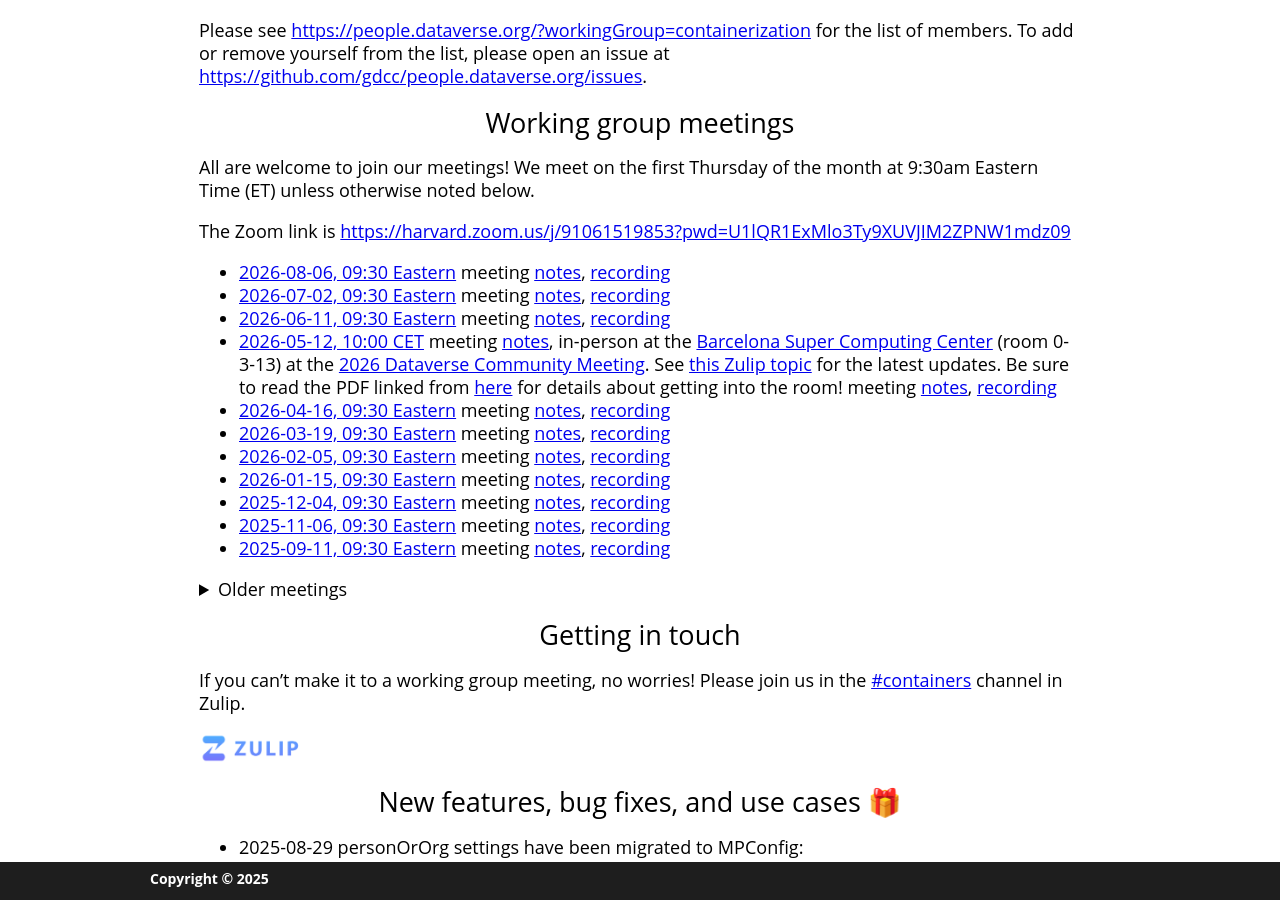
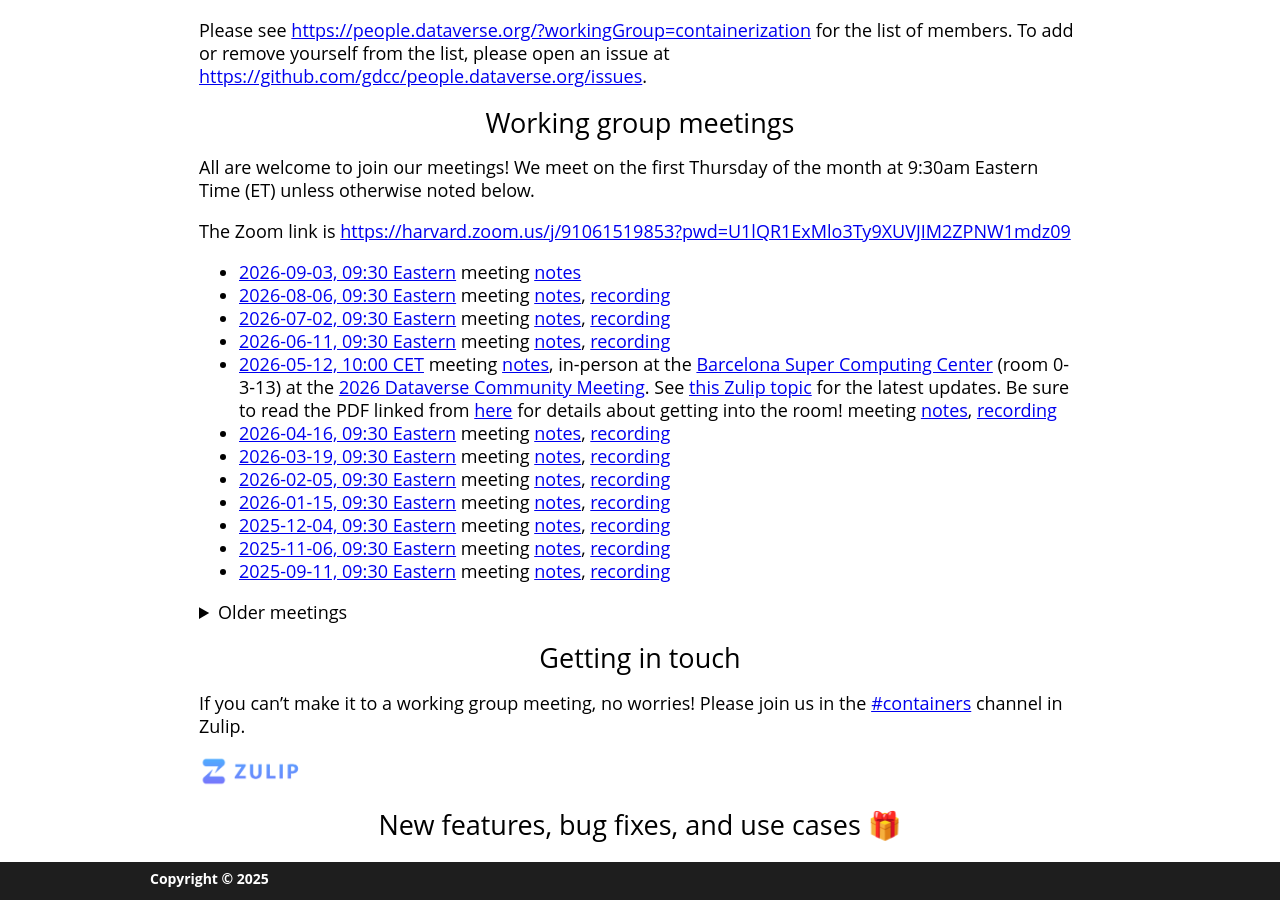
Before and after one commit to gdcc/ct.gdcc.io, a Jekyll site: the page built from index.md, in a window 1280 px wide and 900 px high, scrolled down 797 px. Built offline with Jekyll 4.4.1, drawn with Linux system fonts in a browser that asks for light colours; our own code applies the rules of GitHub Pages for plain Markdown files.

Commit message:
add next meeting

```diff
--- a/index.md
+++ b/index.md
@@ -27,6 +27,7 @@ All are welcome to join our meetings! We meet on the first Thursday of the month
 
 The Zoom link is <https://harvard.zoom.us/j/91061519853?pwd=U1lQR1ExMlo3Ty9XUVJIM2ZPNW1mdz09>
 
+- [2026-09-03, 09:30 Eastern](https://time.is/compare/0930_03_Sep_2026_in_Boston) meeting [notes](https://docs.google.com/document/d/1-aj9B0Ra0sE1owCgI-mgItmCDs9j0P0aDGL3GzWjxdw/edit?usp=sharing)
 - [2026-08-06, 09:30 Eastern](https://time.is/compare/0930_06_Aug_2026_in_Boston) meeting [notes](https://docs.google.com/document/d/1qjU6e8J4MKPXMSkEeruy2kLSIEbw0ZiTUNZki8WkqIM/edit?usp=sharing), [recording](https://drive.google.com/file/d/15THUMYdYppIjqTD9HDGpjiDi8lfql7MI/view?usp=sharing)
 - [2026-07-02, 09:30 Eastern](https://time.is/compare/0930_02_Jul_2026_in_Boston) meeting [notes](https://docs.google.com/document/d/1hWKp9mk3KLx0c54HUCsJqHssV1ol66F-samectJ-6Ss/edit?usp=sharing), [recording](https://drive.google.com/file/d/1ivT3EgwkmhEsZDLwPhGBBA9hWrIIAmw7/view?usp=drive_link)
 - [2026-06-11, 09:30 Eastern](https://time.is/compare/0930_11_Jun_2026_in_Boston) meeting [notes](https://docs.google.com/document/d/1TYsovyRWdygGglZ9pOqWMhNnmPl_CRqi0OzMIwvdyGQ/edit?usp=sharing), [recording](https://drive.google.com/drive/folders/1-HjwWrvQggmILe0hSBKgPLREmt6uwgy-?usp=drive_link)
```
